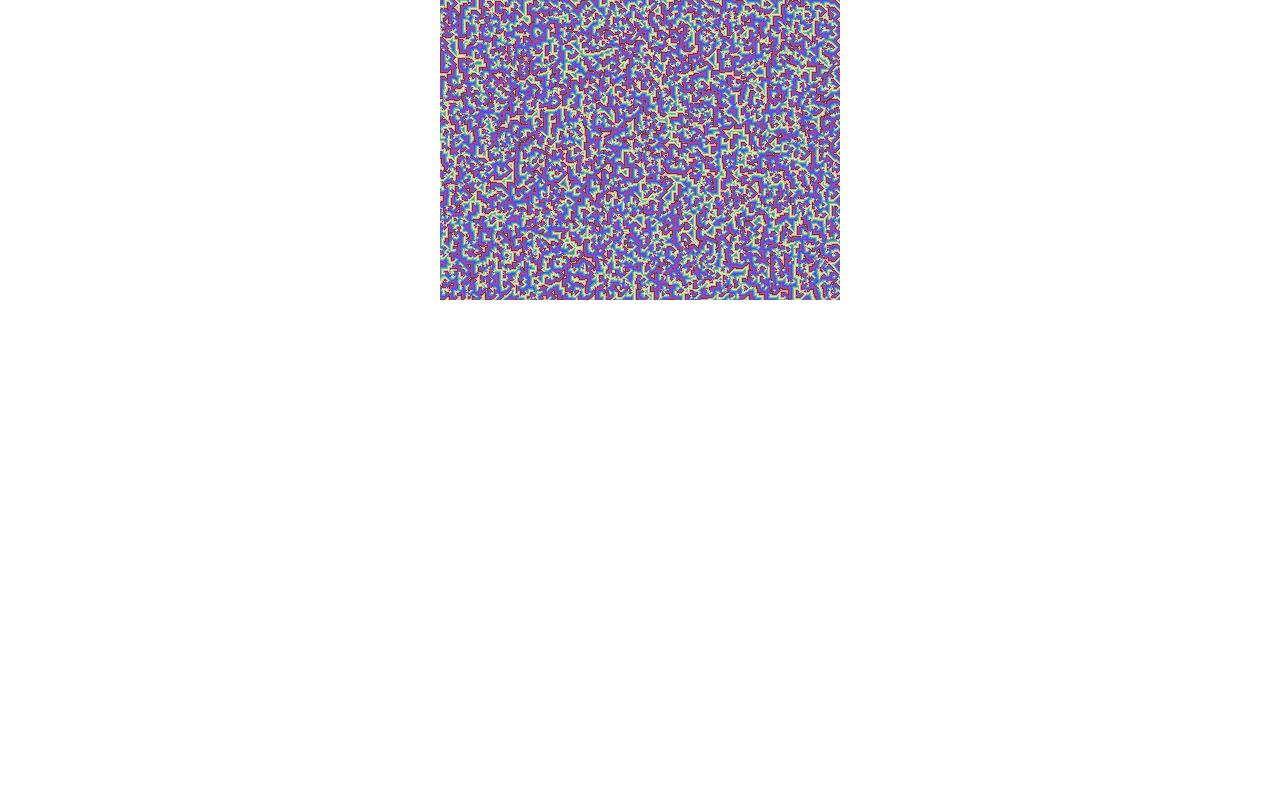
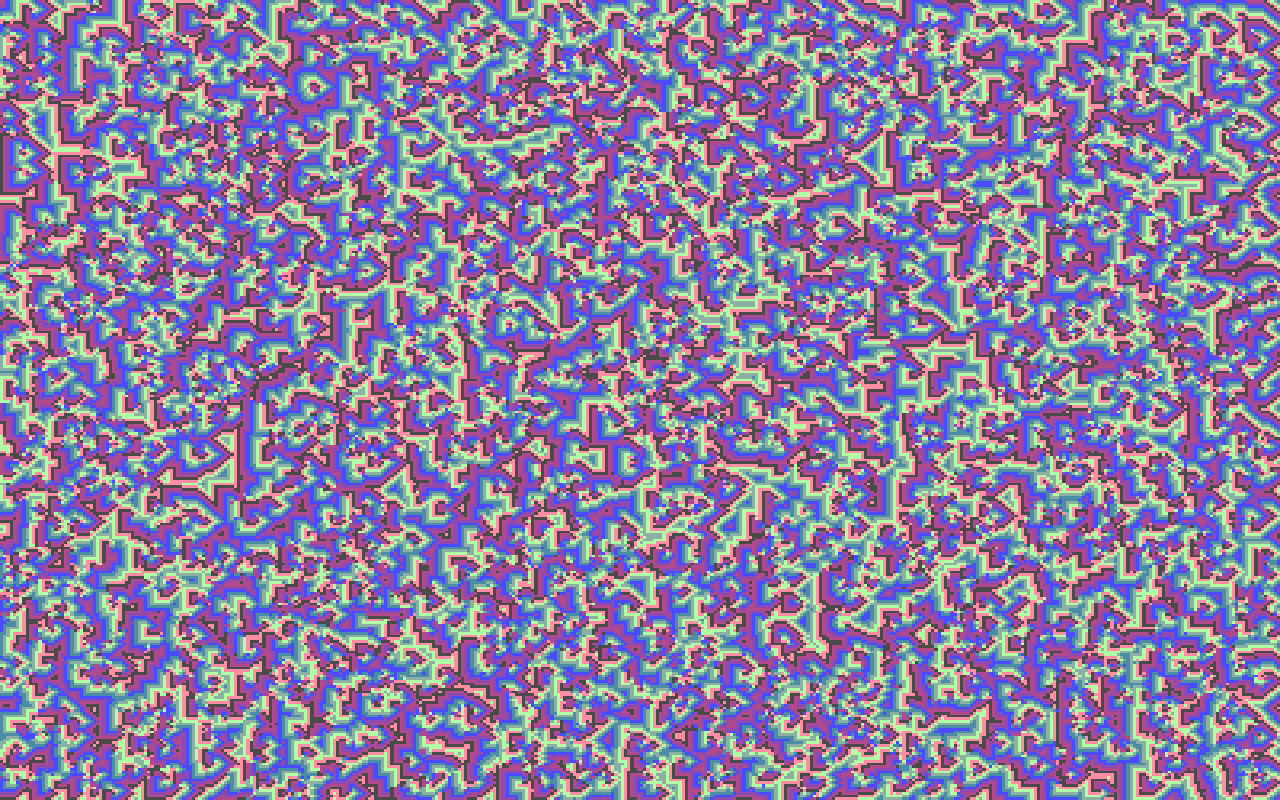
Before and after one commit to bloominstituteoftechnology/CS-Build-Week-1, a React (Create React App) app in the folder guided-demo/cca/: page / in a window 1280 px wide. Built offline with nearby package versions, Linux system fonts and the light colour scheme.

Commit message:
working solution

```diff
--- a/guided-demo/cca/src/App.css
+++ b/guided-demo/cca/src/App.css
@@ -1,3 +1,12 @@
+canvas {
+  width: 100vw;
+  height: 100vh;
+  display: block;
+  image-rendering: -moz-crisp-edges;    /* Firefox */
+  image-rendering: -webkit-crisp-edges; /* Webkit (Safari) */
+  image-rendering: pixelated;           /* Chrome */
+}
+
 .App {
   text-align: center;
 }
```
Also changed, not shown: 1 other file (tests, documents, lock files or other folders).
